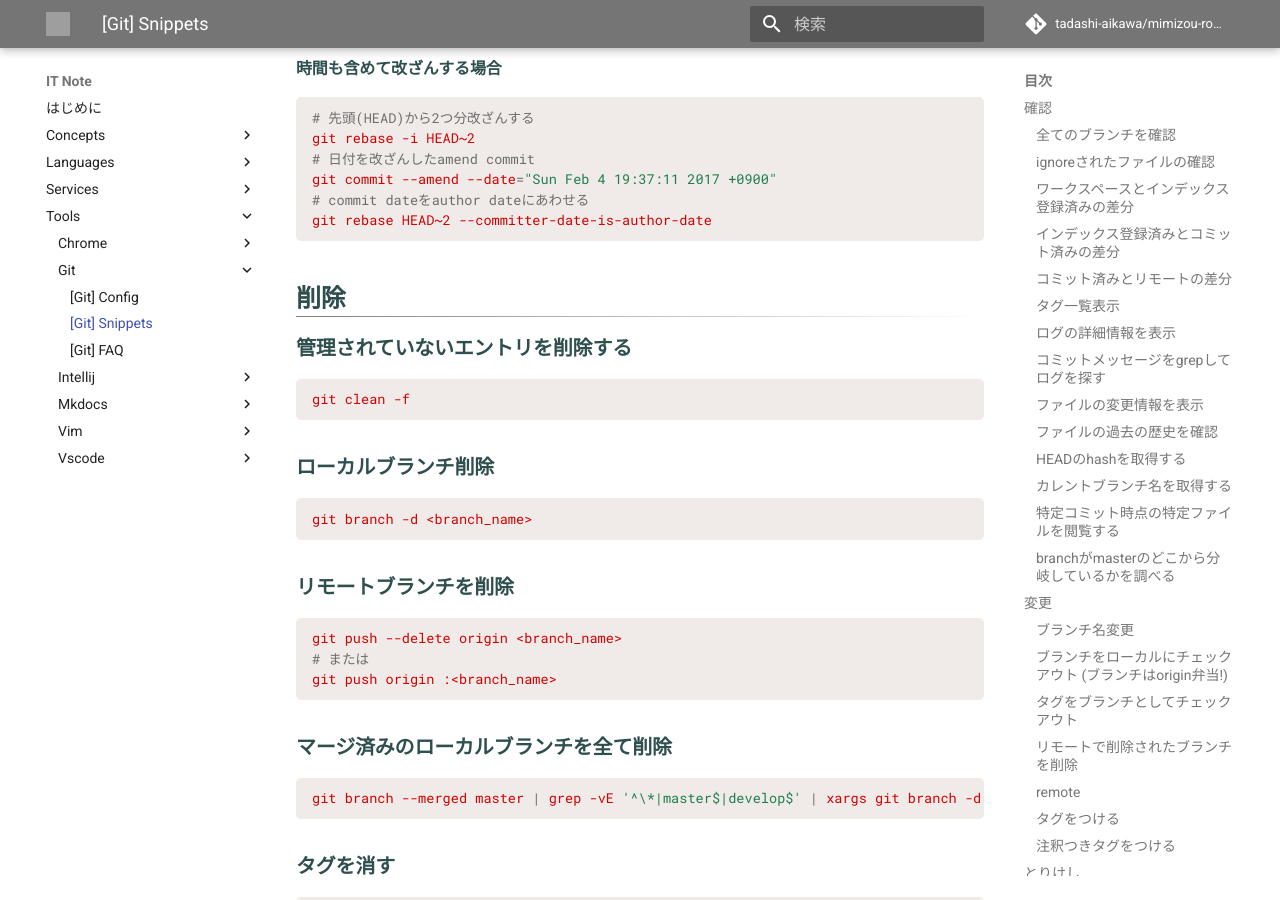
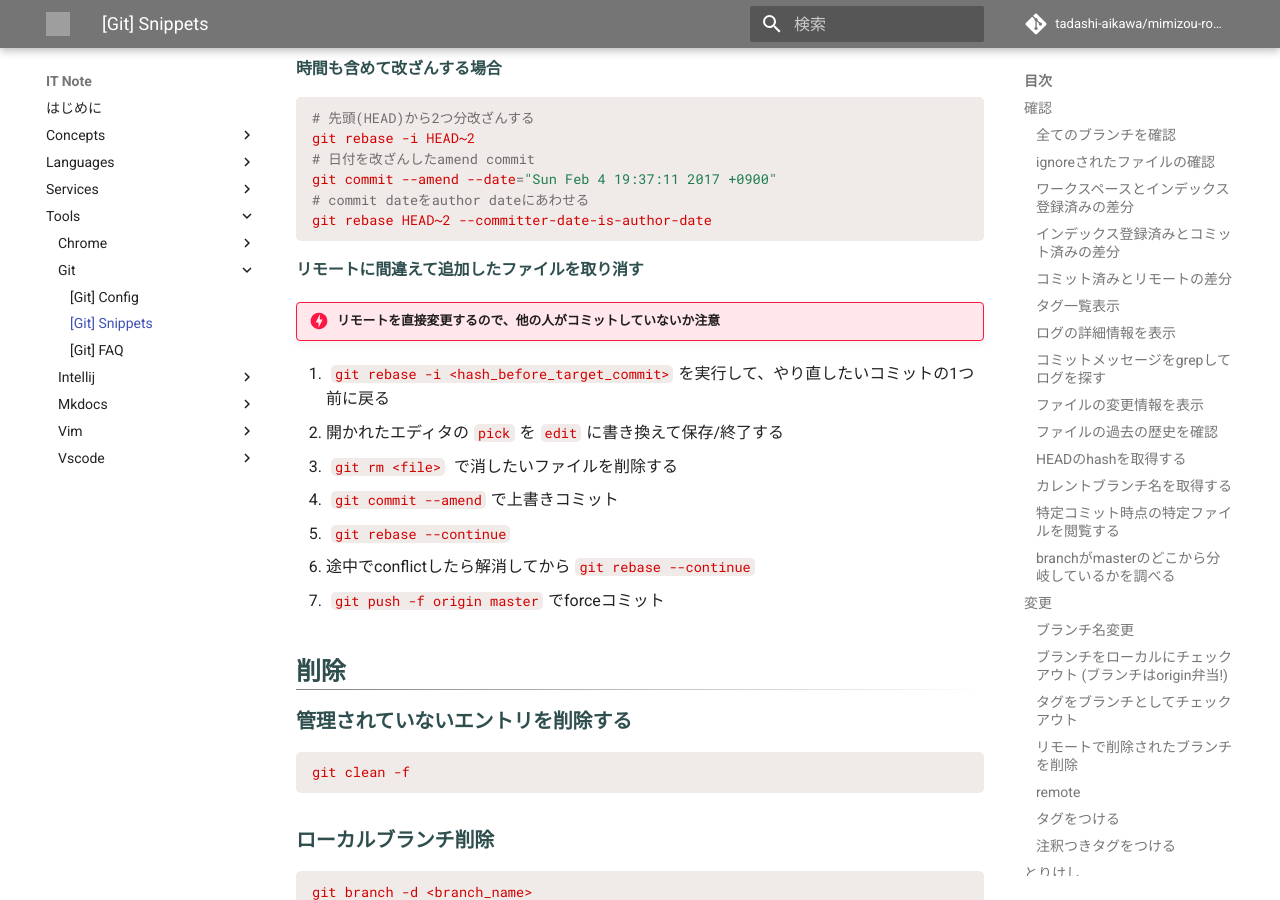
Before and after one commit to tadashi-aikawa/mimizou-room, an MkDocs documentation site: the page built from docs/IT_Note/tools/git/snippets.md, in a window 1280 px wide and 900 px high, scrolled down 3564 px. Built offline with MkDocs 1.6.1 and Material for MkDocs 9.7.7, drawn with Linux system fonts in a browser that asks for light colours; comment, search, counter and statistics services are not loaded; grey boxes are pictures that could not be loaded.

Commit message:
[Git] 間違えてpushしたファイルを消す方法

````diff
--- a/docs/IT_Note/tools/git/snippets.md
+++ b/docs/IT_Note/tools/git/snippets.md
@@ -184,6 +184,17 @@ git commit --amend --date="Sun Feb 4 19:37:11 2017 +0900"
 git rebase HEAD~2 --committer-date-is-author-date
 ```
 
+#### リモートに間違えて追加したファイルを取り消す
+
+!!! danger "リモートを直接変更するので、他の人がコミットしていないか注意"
+
+1. `git rebase -i <hash_before_target_commit>`を実行して、やり直したいコミットの1つ前に戻る
+2. 開かれたエディタの`pick`を`edit`に書き換えて保存/終了する
+3. `git rm <file>` で消したいファイルを削除する
+4. `git commit --amend`で上書きコミット
+5. `git rebase --continue`
+6. 途中でconflictしたら解消してから`git rebase --continue`
+7. `git push -f origin master`でforceコミット
 
 
 削除
````
